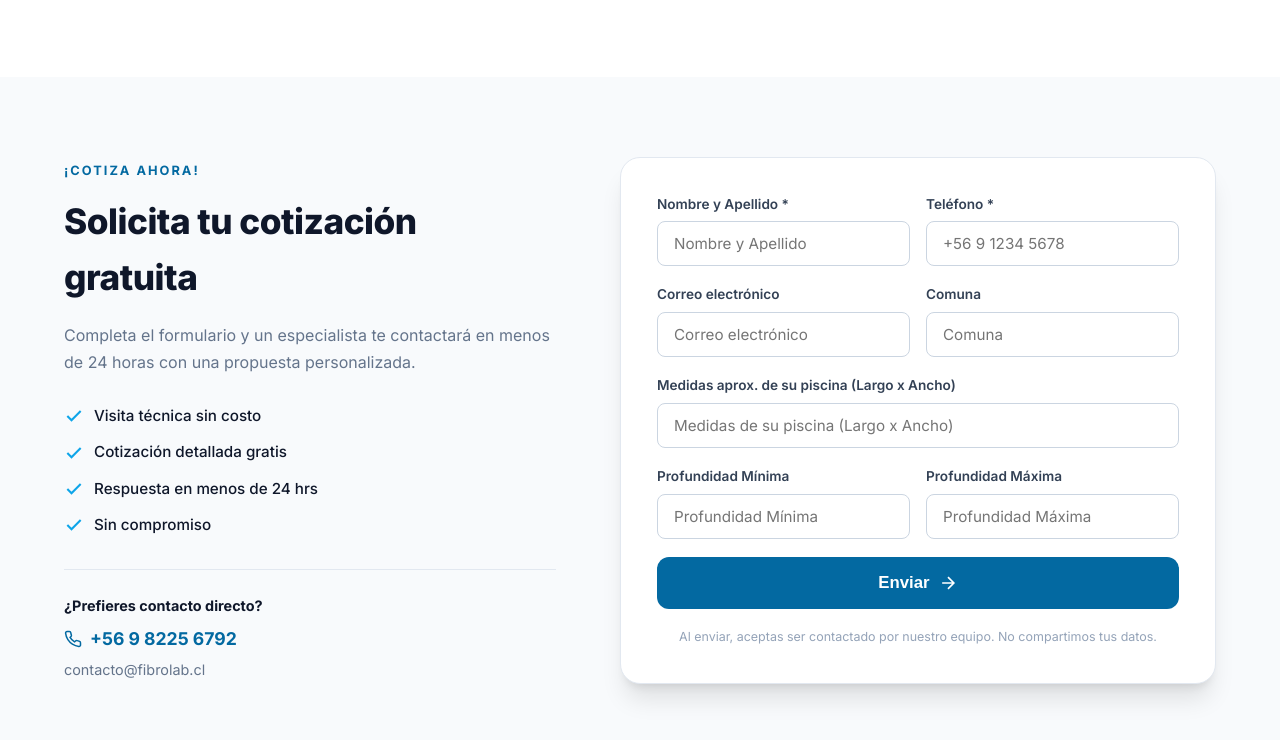
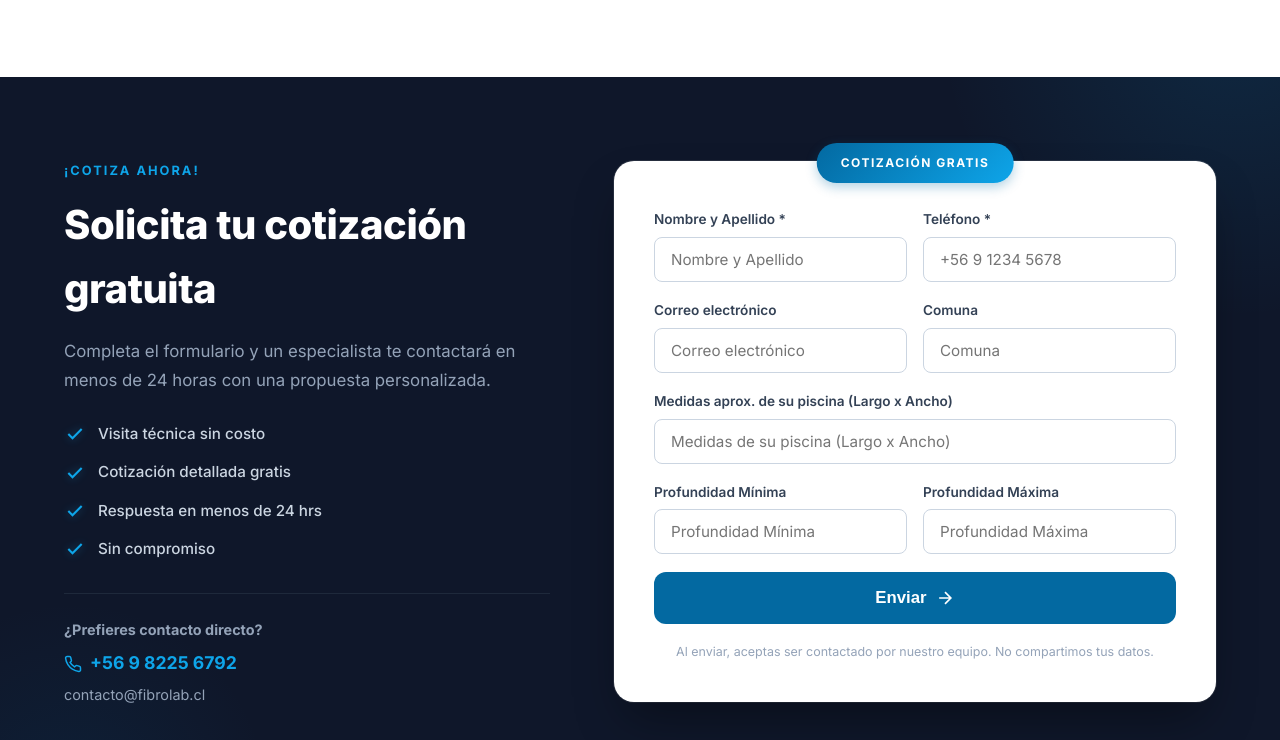
Before and after one commit to Blacks0r/landing-revestimiento, a plain HTML site: page index.html in a window 1280 px wide. Shown: the part 6800-7540 px from the top of the page. Drawn offline with Linux system fonts and the light colour scheme.

Commit message:
Redesign contact section with dark background and enhanced form
- Dark background with radial gradient accents for visual impact
- Floating "Cotización Gratis" badge on form card
- Stronger box-shadow and improved contrast
- Updated responsive styles for mobile

Co-Authored-By: Claude Opus 4.6 <noreply@anthropic.com>

```diff
--- a/styles.css
+++ b/styles.css
@@ -913,26 +913,60 @@ a { text-decoration: none; color: inherit; }
 /* ===== Contact ===== */
 .contact {
     padding: 80px 0;
-    background: var(--gray-50);
+    background: var(--dark);
+    position: relative;
+    overflow: hidden;
+}
+
+.contact::before {
+    content: '';
+    position: absolute;
+    top: -50%;
+    right: -20%;
+    width: 600px;
+    height: 600px;
+    background: radial-gradient(circle, rgba(14,165,233,0.12) 0%, transparent 70%);
+    border-radius: 50%;
+    pointer-events: none;
+}
+
+.contact::after {
+    content: '';
+    position: absolute;
+    bottom: -30%;
+    left: -10%;
+    width: 400px;
+    height: 400px;
+    background: radial-gradient(circle, rgba(3,105,161,0.1) 0%, transparent 70%);
+    border-radius: 50%;
+    pointer-events: none;
+}
+
+.contact .section-label {
+    color: var(--primary-light);
+    border-color: rgba(14,165,233,0.3);
 }
 
 .contact-inner {
     display: grid;
-    grid-template-columns: 1fr 1fr;
+    grid-template-columns: 1fr 1.2fr;
     gap: 64px;
-    align-items: start;
+    align-items: center;
+    position: relative;
+    z-index: 1;
 }
 
 .contact-text h2 {
-    font-size: clamp(1.6rem, 3vw, 2.2rem);
+    font-size: clamp(1.8rem, 3.5vw, 2.5rem);
     font-weight: 800;
     margin-bottom: 16px;
     letter-spacing: -0.5px;
+    color: var(--white);
 }
 
 .contact-text > p {
-    font-size: 1rem;
-    color: var(--gray-500);
+    font-size: 1.05rem;
+    color: var(--gray-400);
     line-height: 1.7;
     margin-bottom: 28px;
 }
@@ -940,26 +974,33 @@ a { text-decoration: none; color: inherit; }
 .contact-benefits {
     display: flex;
     flex-direction: column;
-    gap: 12px;
+    gap: 14px;
     margin-bottom: 32px;
 }
 
 .contact-benefit {
     display: flex;
     align-items: center;
-    gap: 10px;
+    gap: 12px;
     font-size: 0.95rem;
     font-weight: 500;
+    color: var(--gray-300);
+}
+
+.contact-benefit svg {
+    min-width: 22px;
+    filter: drop-shadow(0 0 4px rgba(14,165,233,0.4));
 }
 
 .contact-direct {
     padding-top: 24px;
-    border-top: 1px solid var(--gray-200);
+    border-top: 1px solid var(--gray-800);
 }
 
 .contact-direct p {
     margin-bottom: 8px;
     font-size: 0.9rem;
+    color: var(--gray-400);
 }
 
 .contact-phone {
@@ -968,32 +1009,54 @@ a { text-decoration: none; color: inherit; }
     gap: 8px;
     font-size: 1.1rem;
     font-weight: 700;
-    color: var(--primary);
+    color: var(--primary-light);
     margin-bottom: 4px;
 }
 
 .contact-email {
     font-size: 0.9rem;
-    color: var(--gray-500);
+    color: var(--gray-400);
 }
 
 .contact-email:hover {
-    color: var(--primary);
+    color: var(--primary-light);
 }
 
 /* Form */
 .contact-form-wrapper {
     background: var(--white);
-    padding: 36px;
+    padding: 40px;
     border-radius: var(--radius-lg);
-    border: 1px solid var(--gray-200);
-    box-shadow: var(--shadow-xl);
+    border: none;
+    box-shadow: 0 25px 50px -12px rgba(0,0,0,0.4), 0 0 0 1px rgba(255,255,255,0.1);
+    position: relative;
+}
+
+.contact-form-wrapper::before {
+    content: 'Cotización Gratis';
+    display: block;
+    text-align: center;
+    font-size: 0.75rem;
+    font-weight: 700;
+    text-transform: uppercase;
+    letter-spacing: 1.5px;
+    color: var(--white);
+    background: linear-gradient(135deg, var(--primary), var(--primary-light));
+    padding: 10px 24px;
+    border-radius: 50px;
+    position: absolute;
+    top: -18px;
+    left: 50%;
+    transform: translateX(-50%);
+    white-space: nowrap;
+    box-shadow: 0 4px 12px rgba(3,105,161,0.3);
 }
 
 .contact-form {
     display: flex;
     flex-direction: column;
     gap: 18px;
+    margin-top: 8px;
 }
 
 .form-row {
@@ -1265,8 +1328,9 @@ a { text-decoration: none; color: inherit; }
 
     .financing-inner { grid-template-columns: 1fr; }
 
-    .contact-inner { grid-template-columns: 1fr; }
-    .contact-form-wrapper { padding: 24px; }
+    .contact-inner { grid-template-columns: 1fr; gap: 40px; }
+    .contact-form-wrapper { padding: 28px; }
+    .contact-form-wrapper::before { font-size: 0.7rem; top: -16px; padding: 8px 20px; }
     .form-row { grid-template-columns: 1fr; }
 
     .footer-inner { grid-template-columns: 1fr; gap: 32px; }
```
